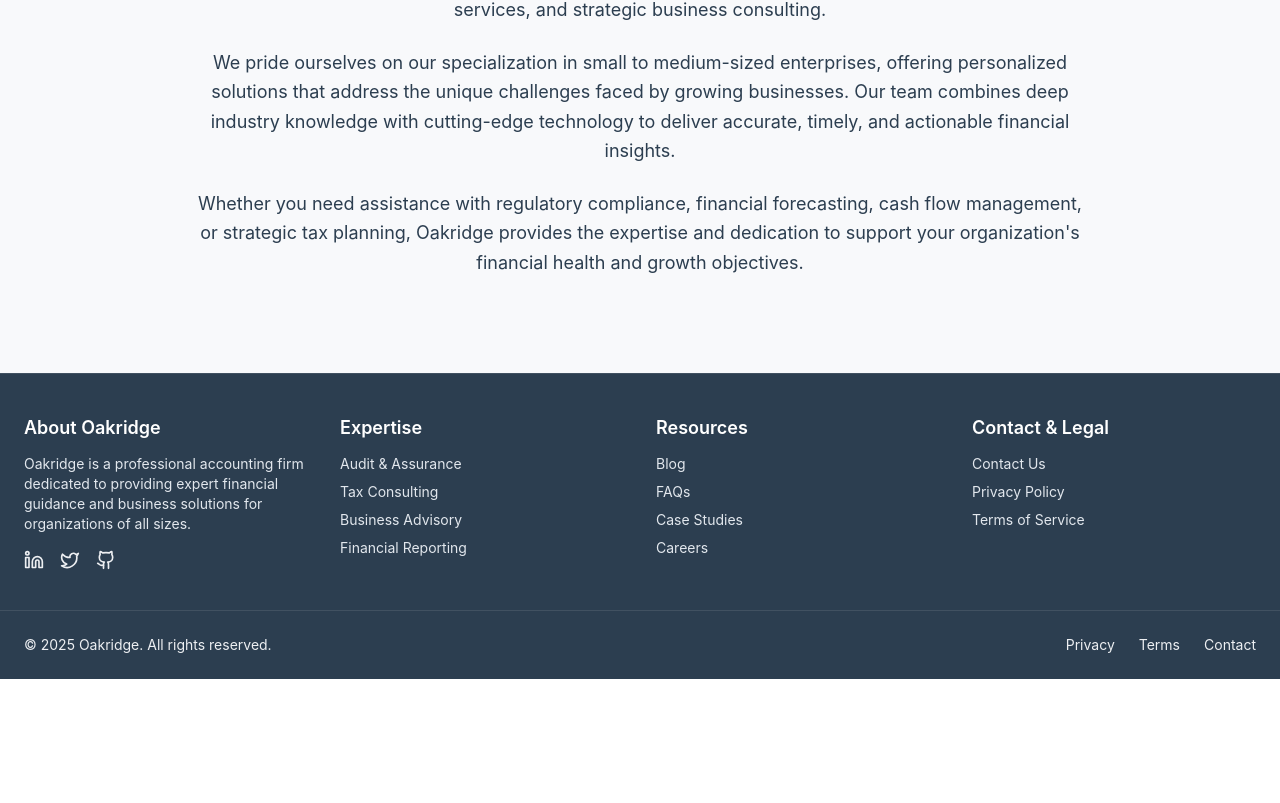
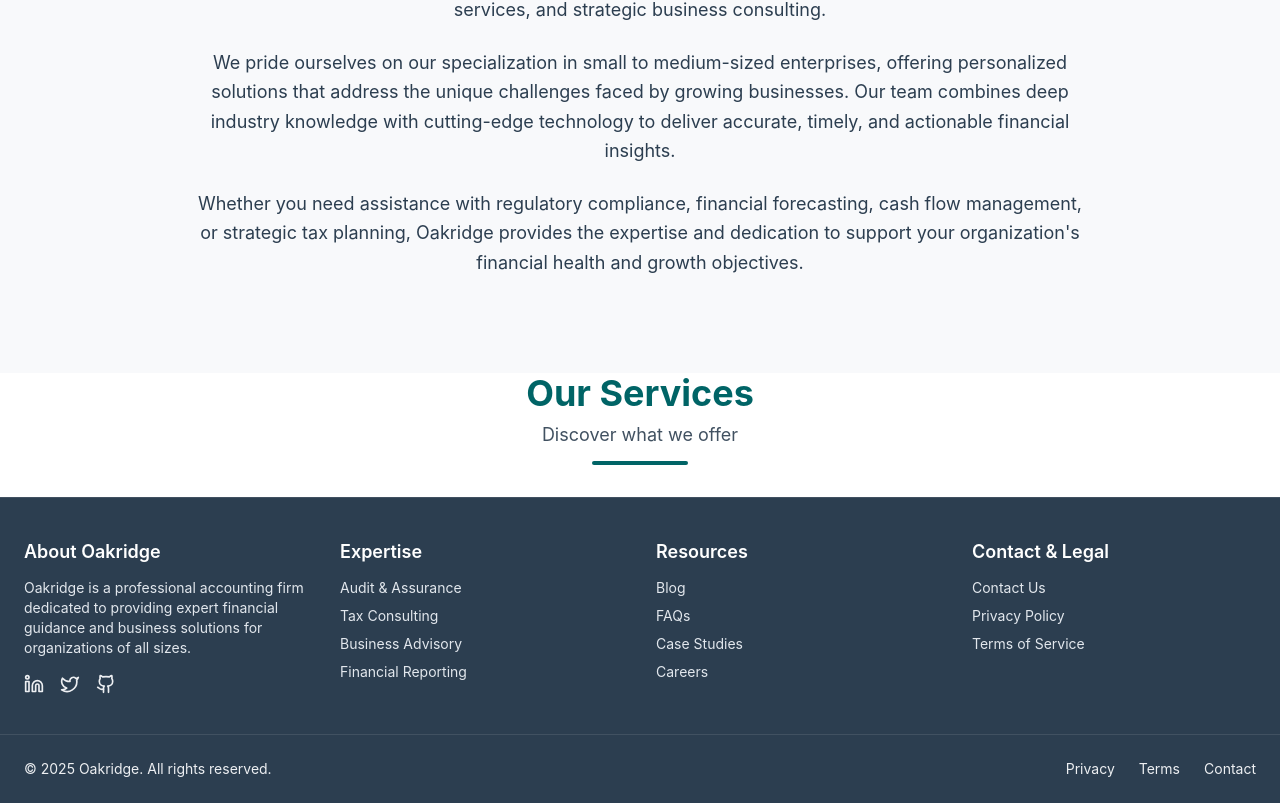
Before and after one commit to Pilgrim360/Oakridge, a Next.js app in the folder my-app/: page / in a window 1280 px wide. Shown: the part 743-1546 px from the top of the page. Before the commit the page ends 1422 px from the top, so only its background shows below. Built offline with nearby package versions, Linux system fonts and the light colour scheme.

Commit message:
Move SectionTitle after Overview on homepage

```diff
--- a/my-app/src/app/page.tsx
+++ b/my-app/src/app/page.tsx
@@ -1,11 +1,17 @@
 import Hero from "@/components/Hero";
 import Overview from "@/components/Overview";
+
+import SectionTitle from "@/components/SectionTitle";
 
 export default function Home() {
   return (
     <>
       <Hero />
       <Overview />
+      {/* Services Section Title */}
+      <SectionTitle centered subtitle="Discover what we offer">
+        Our Services
+      </SectionTitle>
     </>
   );
 }
```
